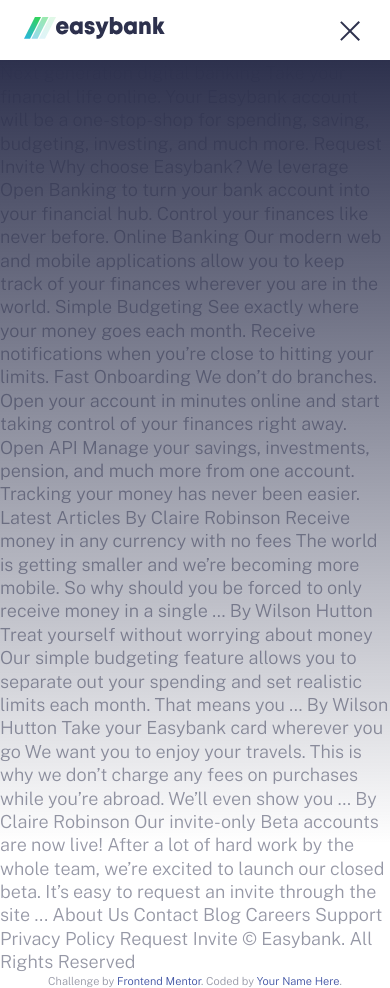
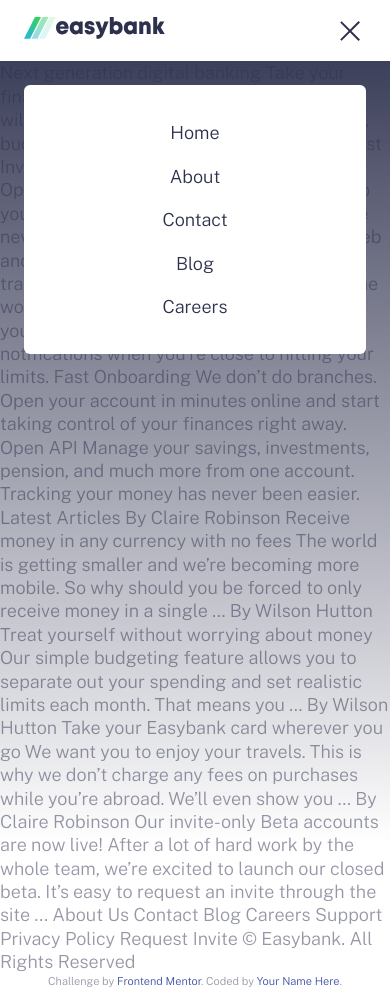
Before and after one commit to Matheus-IT/easybank, a website: page index.html in a window 390 px wide. Both pictures are taken after a click on the link 353 px from the left and 30 px from the top of the page. Drawn offline with nearby package versions, Linux system fonts and the light colour scheme; files that its build step writes are made by us from their sources.

Commit message:
hamburger menu base version

```diff
--- a/app/js/script.js
+++ b/app/js/script.js
@@ -1,6 +1,7 @@
 const btnHamburger = document.querySelector("#btnHamburger");
 const header = document.querySelector(".header");
-const overlay = document.querySelector(".overlay");
+const body = document.querySelector("body");
+const fadeElements = document.querySelectorAll(".has-fade");
 
 btnHamburger.addEventListener("click", () => {
 	console.log("click hamburger");
@@ -8,12 +9,18 @@
 	if (header.classList.contains("open")) {
 		// close menu
 		header.classList.remove("open");
-		overlay.classList.remove("fade-in");
-		overlay.classList.add("fade-out");
+		body.classList.remove("noscroll");
+		fadeElements.forEach((element) => {
+			element.classList.remove("fade-in");
+			element.classList.add("fade-out");
+		});
 	} else {
 		// open menu
 		header.classList.add("open");
-		overlay.classList.remove("fade-out");
-		overlay.classList.add("fade-in");
+		body.classList.add("noscroll");
+		fadeElements.forEach((element) => {
+			element.classList.remove("fade-out");
+			element.classList.add("fade-in");
+		});
 	}
 });
--- a/app/scss/_animations.scss
+++ b/app/scss/_animations.scss
@@ -1,3 +1,7 @@
+.has-fade {
+	visibility: hidden;
+}
+
 @keyframes fade-in {
 	from {
 		visibility: hidden;
@@ -14,7 +18,7 @@
 	}
 }
 .fade-in {
-	animation: fade-in 300ms ease-in-out forwards;
+	animation: fade-in 200ms ease-in-out forwards;
 }
 
 @keyframes fade-out {
@@ -33,5 +37,5 @@
 	}
 }
 .fade-out {
-	animation: fade-out 300ms ease-in-out forwards;
+	animation: fade-out 200ms ease-in-out forwards;
 }
--- a/app/scss/_globals.scss
+++ b/app/scss/_globals.scss
@@ -15,10 +15,20 @@
 	font-weight: 300;
 	color: $grayishBlue;
 	line-height: 1.3;
+
+	&.noscroll {
+		overflow: hidden;
+	}
 }
 
 a, a:visited, a:hover {
 	text-decoration: none;
+}
+
+// Spacing
+.container {
+	padding-left: 1.5rem;
+	padding-right: 1.5rem;
 }
 
 // Flexbox
--- a/app/scss/_header.scss
+++ b/app/scss/_header.scss
@@ -1,7 +1,7 @@
 .header {
 	// Hamburger open styles
 	&.open {
-		.header__menu {
+		.header__toggle {
 			> span:first-child {
 				transform: rotate(45deg);
 			}
@@ -19,7 +19,7 @@
 	.overlay {
 		opacity: 0;
 		position: fixed;
-		top: 3.75rem;
+		top: 0;
 		right: 0;
 		bottom: 0;
 		left: 0;
@@ -28,7 +28,10 @@
 	}
 
 	nav {
-		padding: 1.0625rem 1.5rem;
+		position: relative;
+		background-color: $white;
+		padding-top: 1.0625rem;
+		padding-bottom: 1.0625rem;
 	}
 
 	&__logo {
@@ -38,7 +41,7 @@
 		}
 	}
 
-	&__menu { // mobile menu
+	&__toggle { // mobile menu toggle
 		> span {
 			display: block;
 			width: 26px;
@@ -50,6 +53,23 @@
 			&:not(:last-child) {
 				margin-bottom: 5px;
 			}
+		}
+	}
+
+	&__menu {
+		position: absolute;
+		width: calc(100% - 3rem);
+		left: 50%;
+		transform: translateX(-50%);
+		background-color: $white;
+		margin-top: 1.5rem;
+		padding: 1.625rem;
+		border-radius: 6px;
+		a {
+			display: block;
+			color: $darkBlue;
+			padding: 0.625rem;
+			text-align: center;
 		}
 	}
 
--- a/index.html
+++ b/index.html
@@ -19,14 +19,14 @@
 <body>
 
 	<header class="header">
-		<div class="overlay"></div>
+		<div class="overlay has-fade"></div>
 
-		<nav class="flex flex-jc-sb flex-ai-c">
+		<nav class="container flex flex-jc-sb flex-ai-c">
 			<a href="/" class="header__logo">
 				<img src="/images/logo.svg" alt="Easybank">
 			</a>
 
-			<a id="btnHamburger" href="#" class="header__menu hide-for-desktop">
+			<a id="btnHamburger" href="#" class="header__toggle hide-for-desktop">
 				<span></span>
 				<span></span>
 				<span></span>
@@ -42,6 +42,14 @@
 
 			<a href="#" class="button header__cta hide-for-mobile">Request Invite</a>
 		</nav>
+
+		<div class="header__menu container has-fade">
+			<a href="#">Home</a>
+			<a href="#">About</a>
+			<a href="#">Contact</a>
+			<a href="#">Blog</a>
+			<a href="#">Careers</a>
+		</div>
 	</header>
 
 
```
